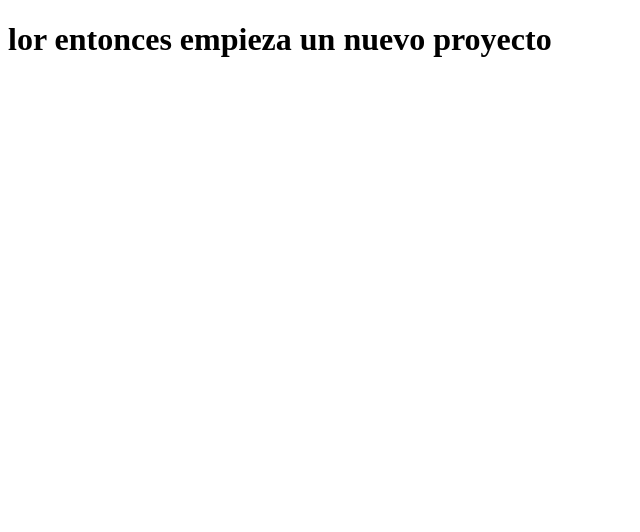
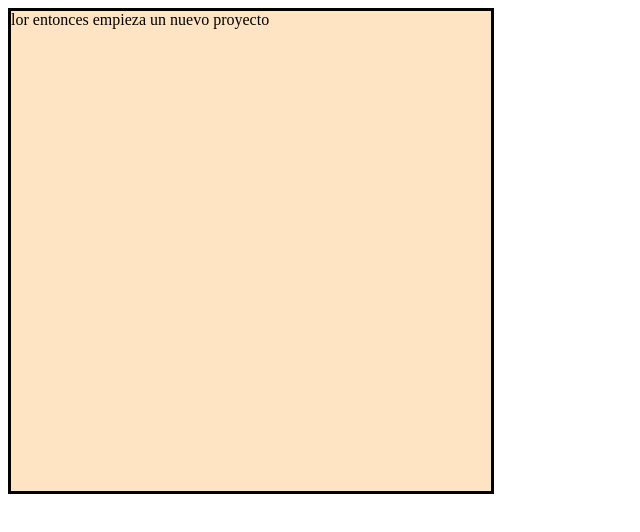
Before and after one commit to SoyKevinRose/respo-de-prueba, a plain HTML site: page index.html in a window 1280 px wide. Shown: the whole page, without its empty margins (0-640 px from the left). Drawn offline with Linux system fonts and the light colour scheme.

Commit message:
segundo commit

```diff
--- a/index.html
+++ b/index.html
@@ -7,7 +7,7 @@
     <title>En documentos creando un cuarto ejemplo</title>
 </head>
 <body>
-    <div>
+    <div style="border: 3px solid black; width: 30rem; height: 30rem; background-color: bisque;"
         <h1>lor entonces empieza un nuevo proyecto</h1>
     </div>
 
```
